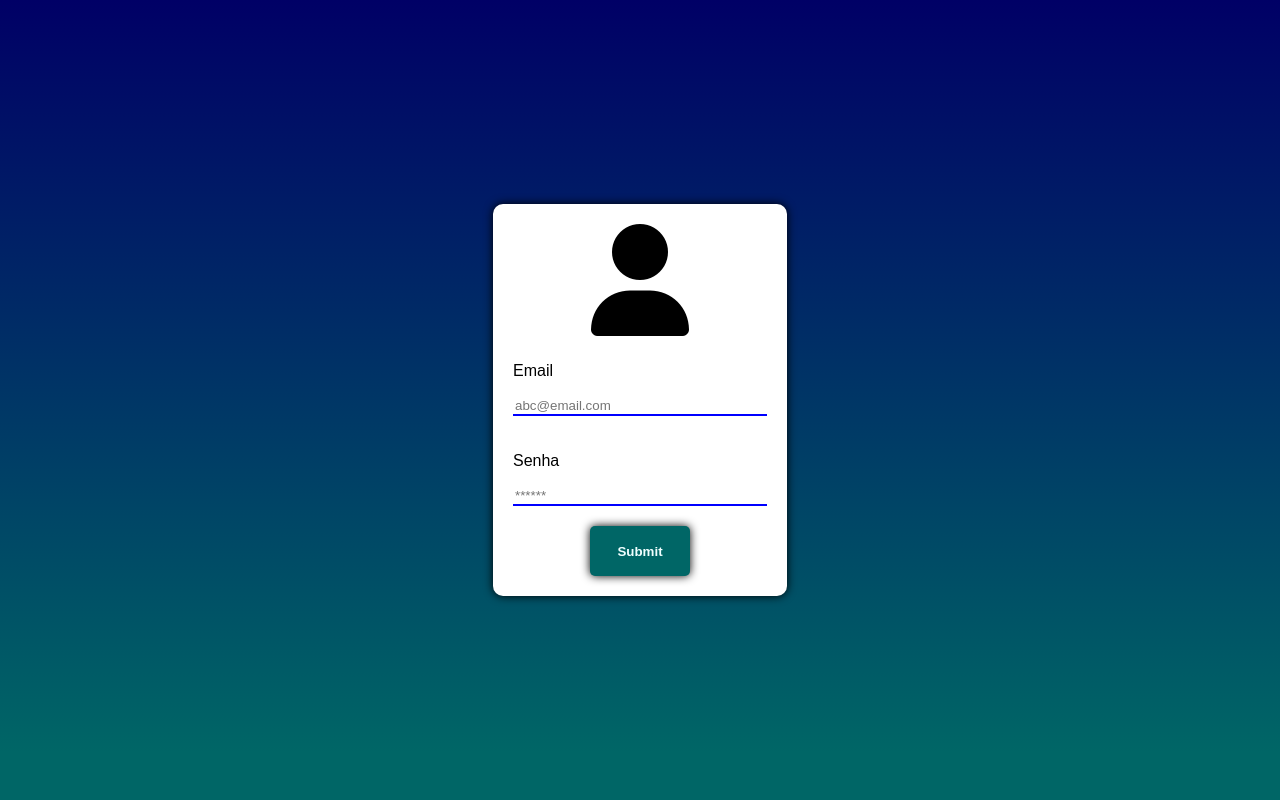
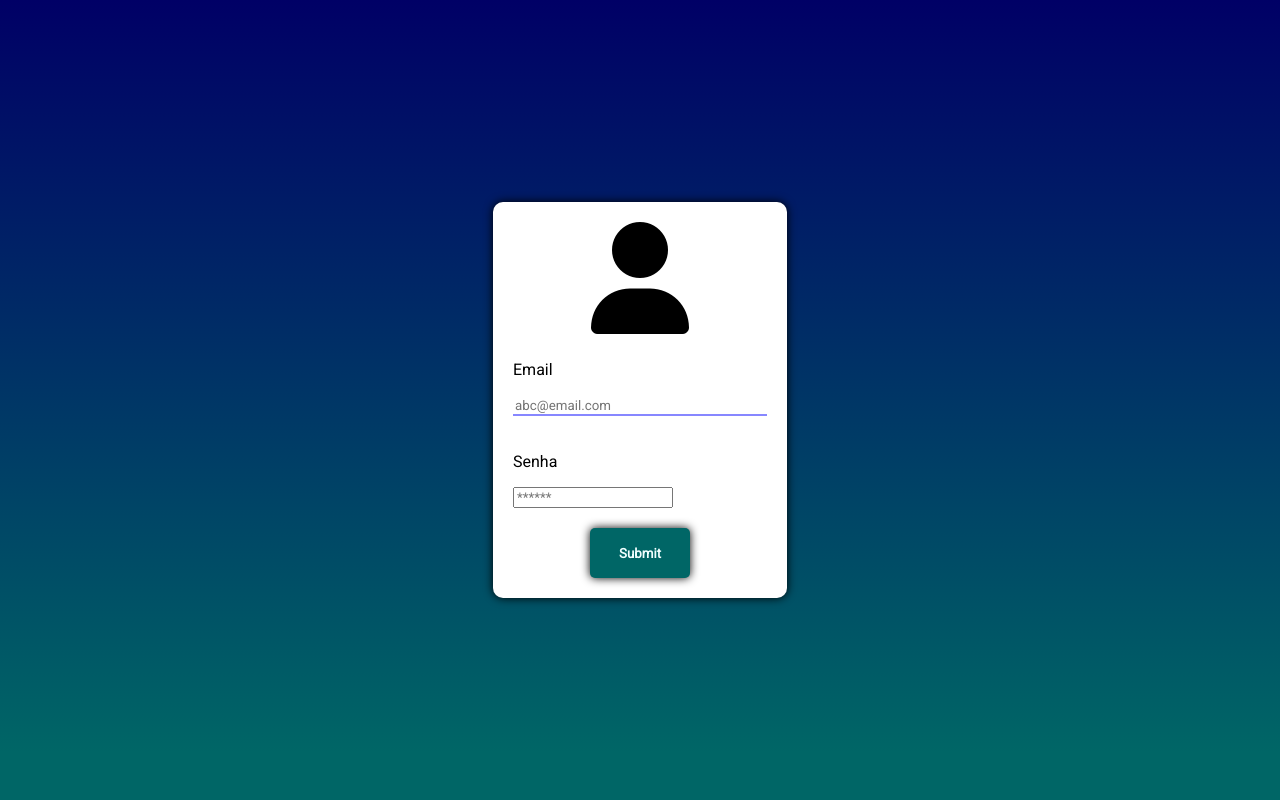
Before and after one commit to joaby-oliveira/TODOds-1.0, a PHP site: page /login.html in a window 1280 px wide. Run offline with PHP 8.4, Linux system fonts and the light colour scheme; some libraries are stand-ins or nearby versions.

Commit message:
:art: EDITED: login.css, login.html Upgrading the login screen visual and fixing wrong submit types

```diff
--- a/frontend/login.css
+++ b/frontend/login.css
@@ -1,5 +1,6 @@
+@import url('https://fonts.googleapis.com/css?family=Roboto&display=swap');
 *{
-    font-family: sans-serif;
+    font-family: 'Roboto', sans-serif;
 }
 body{
     padding: 0;
@@ -32,8 +33,13 @@ div.input{
 }
 input[type=text], input[type=email]{
     border: none;
-    border-bottom: 2px solid blue;
+    border-bottom: 2px solid rgb(135, 135, 255);
     width: 250px;
+    outline: none;
+    transition: 0.2s ease;
+}
+input[type=text]:focus, input[type=email]:focus{
+    border-bottom: 2px solid rgb(135, 255, 135);
 }
 input[type=submit]{
     background: #006666;
@@ -44,6 +50,7 @@ input[type=submit]{
     border-radius: 5px;
     cursor: pointer;
     transition: 0.2s;
+    outline: none;
 }
 input[type=submit]:hover{
     transform: scale(1.1);
--- a/login.html
+++ b/login.html
@@ -15,11 +15,11 @@
                 <div class="input-box">
                     <div class="input input-email">
                         <p>Email</p>
-                        <input type="text" id="email" name="user" placeholder="abc@email.com">
+                        <input type="email" id="email" name="user" placeholder="abc@email.com">
                     </div>
                     <div class="input input-password">
                         <p>Senha</p>
-                        <input type="email" id="password" name="password" placeholder="******">
+                        <input type="password" id="password" name="password" placeholder="******">
                     </div>
                     <div class="input input-submit">
                         <input type="submit" id="submit" name="submit" placeholder="enviar">
```
